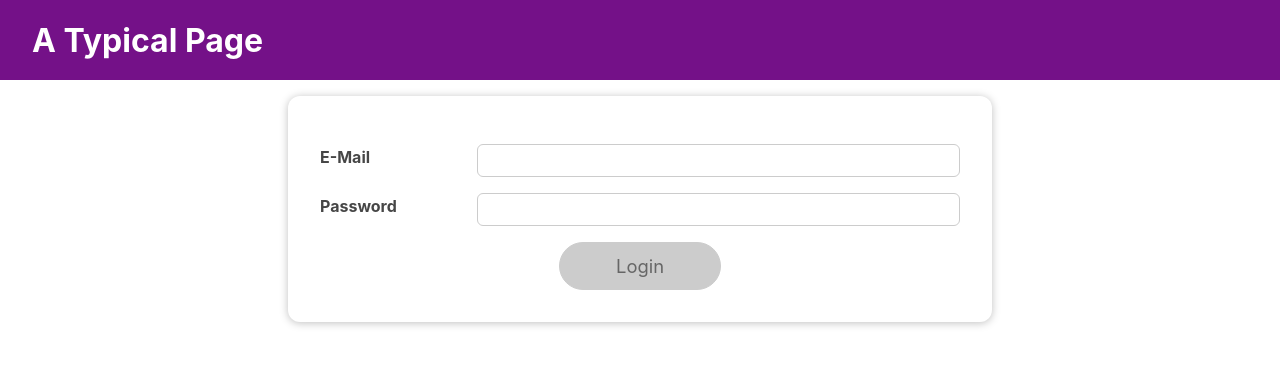
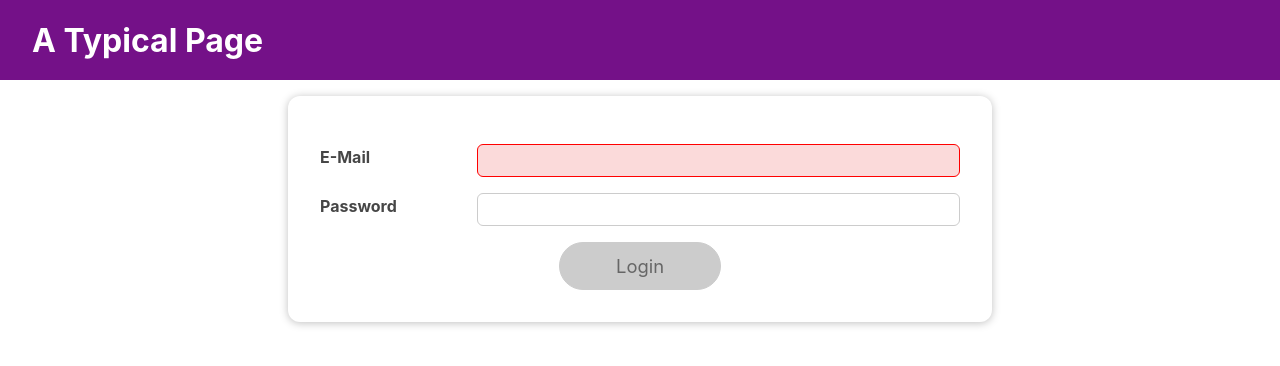
Before and after one commit to aaasdn/react-basic-study202310, a React (Create React App) app: page / in a window 1280 px wide. Shown: the top 366 px of the page. Built offline with nearby package versions, Linux system fonts and the light colour scheme; the HTML template or start-up script is replaced by a standard one.

Commit message:
react reducer commit!

```diff
--- a/src/components/SideEffect/Login/Login.js
+++ b/src/components/SideEffect/Login/Login.js
@@ -1,14 +1,56 @@
-import React, { useState } from 'react';
+import React, { useEffect, useReducer, useState } from 'react';
 
 import Card from '../../UI/Card';
 import styles from './Login.module.css';
 import Button from '../../UI/Button/Button';
 
+// 리듀서 함수
+/*
+  이 컴포넌트에서 사용하는 모든 상태와 상태 변경을 중앙 제어하는 함수.
+  컴포넌트 내부 데이터를 사용하지 않고 상태에만 집중하기 때문에
+  컴포넌트 바깥쪽에 선언하는 것이 일반적입니다.
+
+  param1 - state: 변경 전의 상태값
+  param2 - action: dispatch함수(상태 변경 등의 행동)가 전달한 상태 변경 객체
+  return: 관리할 상태값들을 반환
+*/
+const emailReducer = (state, action) => {
+  console.log('email reducer called!!!');
+  console.log('state: ', state);
+  console.log('action: ', action);
+
+  // dispatch 함수가 전달한 액션 객체의 타입에 따라 변경할 상태값을 반환.
+  if (action.type === 'USER_INPUT') {
+    return {
+      value: action.val,
+      isValid: action.val.includes('@'),
+    };
+  } else if (action.type === 'INPUT_VALIDATE') {
+    return {
+      value: state.value,
+      isValid: state.value.includes('@'),
+    };
+  }
+
+  return {
+    value: '',
+    isValid: null,
+  };
+};
+
 const Login = ({ onLogin }) => {
-  // 이메일 입력값을 저장
-  const [enteredEmail, setEnteredEmail] = useState('');
-  // 이메일 입력이 정상인지 확인
-  const [emailIsValid, setEmailIsValid] = useState();
+  // email reducer 사용하기
+  /*
+    param1 - reducer function: 위에서 만든 리듀서 함수
+    param2 - initial state: 초기 상태값
+    return1 - 이메일 관련 상태변수
+    return2 - dispatch함수: 상태를 변경할 수 있는 함수
+  */
+  const [emailState, dispatchEmail] = useReducer(emailReducer, {
+    value: '',
+    isValid: null,
+  });
+
   // 패스워드 입력값을 저장
   const [enteredPassword, setEnteredPassword] = useState('');
   // 패스워드 입력이 정상적인지 확인
@@ -16,24 +58,46 @@
   // 이메일, 패스워드가 둘 다 동시에 정상적인 상태인지 확인
   const [formIsValid, setFormIsValid] = useState(false);
 
+  // emailState는 객체 형태. -> isValid 프로퍼티가 변경됐을 때만 useEffect를 실행하게 하려면
+  // isValid를 디스트럭쳐링 한다. (프로퍼티로 바로 사용 x)
+  const { isValid: emailIsValid } = emailState;
+
+  // 입력란을 모두 체크하여 form의 버튼 disabled를 해제하는
+  // 상태 변수 formIsValid의 사이드 이펙트를 처리하는 영역
+  useEffect(() => {
+    const timer = setTimeout(() => {
+      console.log('useEffect called in Login.js!');
+      setFormIsValid(emailIsValid && enteredPassword.trim().length > 6);
+    }, 1000);
+
+    // cleanup 함수 - 컴포넌트가 업데이트 되거나 없어지기 전에 실행
+    return () => {
+      console.log('clean up!');
+      clearTimeout(timer);
+    };
+
+    // 이 배열에 상태변수를 넣어주면 그 상태변수가 바뀔 때마다 useEffect를 재실행함.
+  }, [emailIsValid, enteredPassword]);
+
   const emailChangeHandler = (e) => {
-    setEnteredEmail(e.target.value);
-
-    setFormIsValid(
-      e.target.value.includes('@') && enteredPassword.trim().length > 6
-    );
+    // reducer의 상태 변경은 dispatch함수를 통해 처리
+    /*
+      param1 - action객체(리듀서 함수의 2번째 파라미터)
+    */
+    dispatchEmail({
+      type: 'USER_INPUT',
+      val: e.target.value,
+    });
   };
 
   const passwordChangeHandler = (e) => {
     setEnteredPassword(e.target.value);
-
-    setFormIsValid(
-      e.target.value.trim().length > 6 && enteredEmail.includes('@')
-    );
   };
 
   const validateEmailHandler = () => {
-    setEmailIsValid(enteredEmail.includes('@'));
+    dispatchEmail({
+      type: 'INPUT_VALIDATE',
+    });
   };
 
   const validatePasswordHandler = () => {
@@ -42,7 +106,7 @@
 
   const submitHandler = (e) => {
     e.preventDefault();
-    onLogin(enteredEmail, enteredPassword);
+    onLogin(emailState.value, enteredPassword);
   };
 
   return (
@@ -50,14 +114,14 @@
       <form onSubmit={submitHandler}>
         <div
           className={`${styles.control} ${
-            emailIsValid === false ? styles.invalid : ''
+            !emailState.isValid ? styles.invalid : ''
           }`}
         >
-          <label htmlFor="email">E-Mail</label>
+          <label htmlFor='email'>E-Mail</label>
           <input
-            type="email"
-            id="email"
-            value={enteredEmail}
+            type='email'
+            id='email'
+            value={emailState.value}
             onChange={emailChangeHandler}
             onBlur={validateEmailHandler}
           />
@@ -67,17 +131,21 @@
             passwordIsValid === false ? styles.invalid : ''
           }`}
         >
-          <label htmlFor="password">Password</label>
+          <label htmlFor='password'>Password</label>
           <input
-            type="password"
-            id="password"
+            type='password'
+            id='password'
             value={enteredPassword}
             onChange={passwordChangeHandler}
             onBlur={validatePasswordHandler}
           />
         </div>
         <div className={styles.actions}>
-          <Button type="submit" className={styles.btn} disabled={!formIsValid}>
+          <Button
+            type='submit'
+            className={styles.btn}
+            disabled={!formIsValid}
+          >
             Login
           </Button>
         </div>
```
